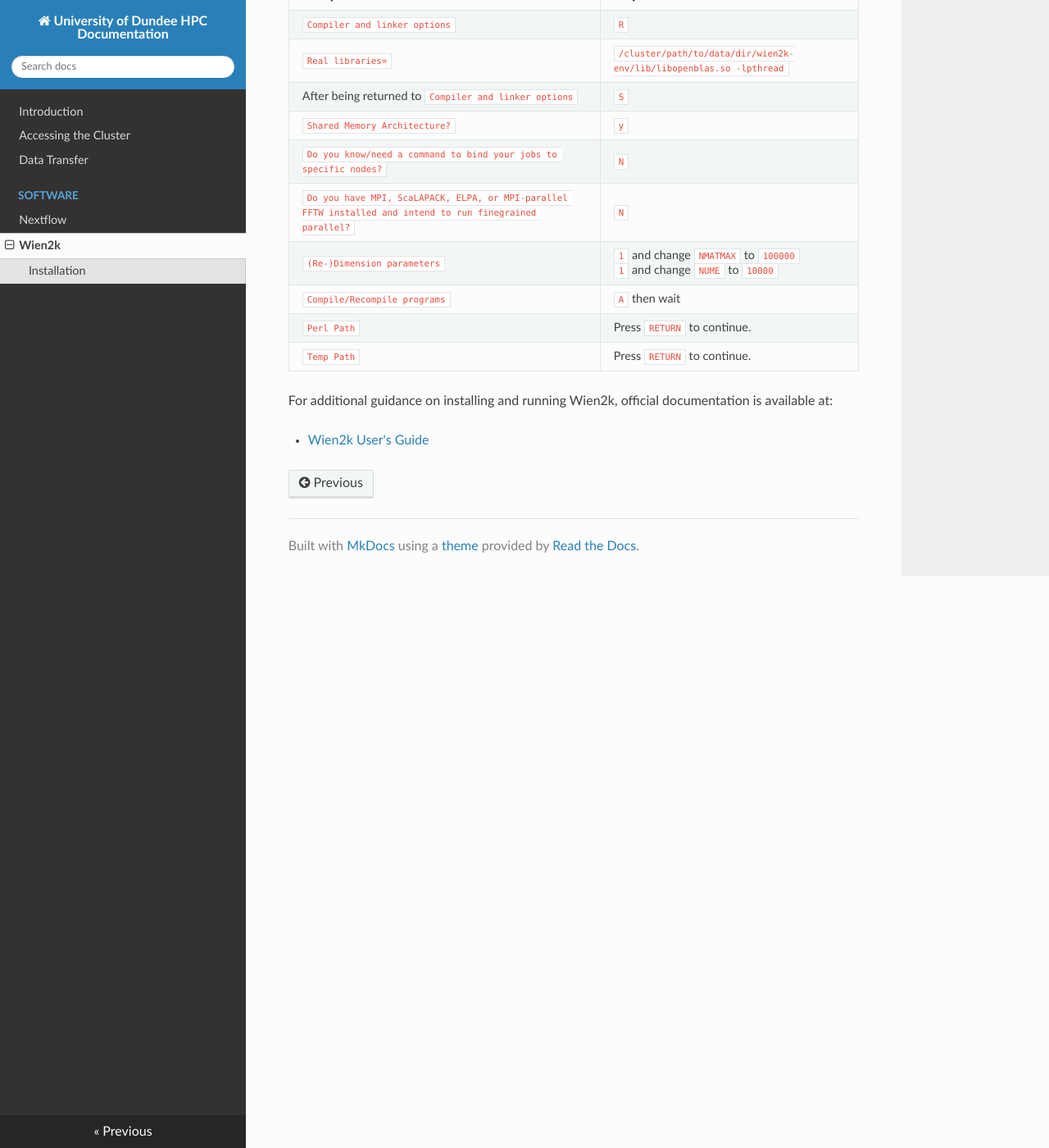
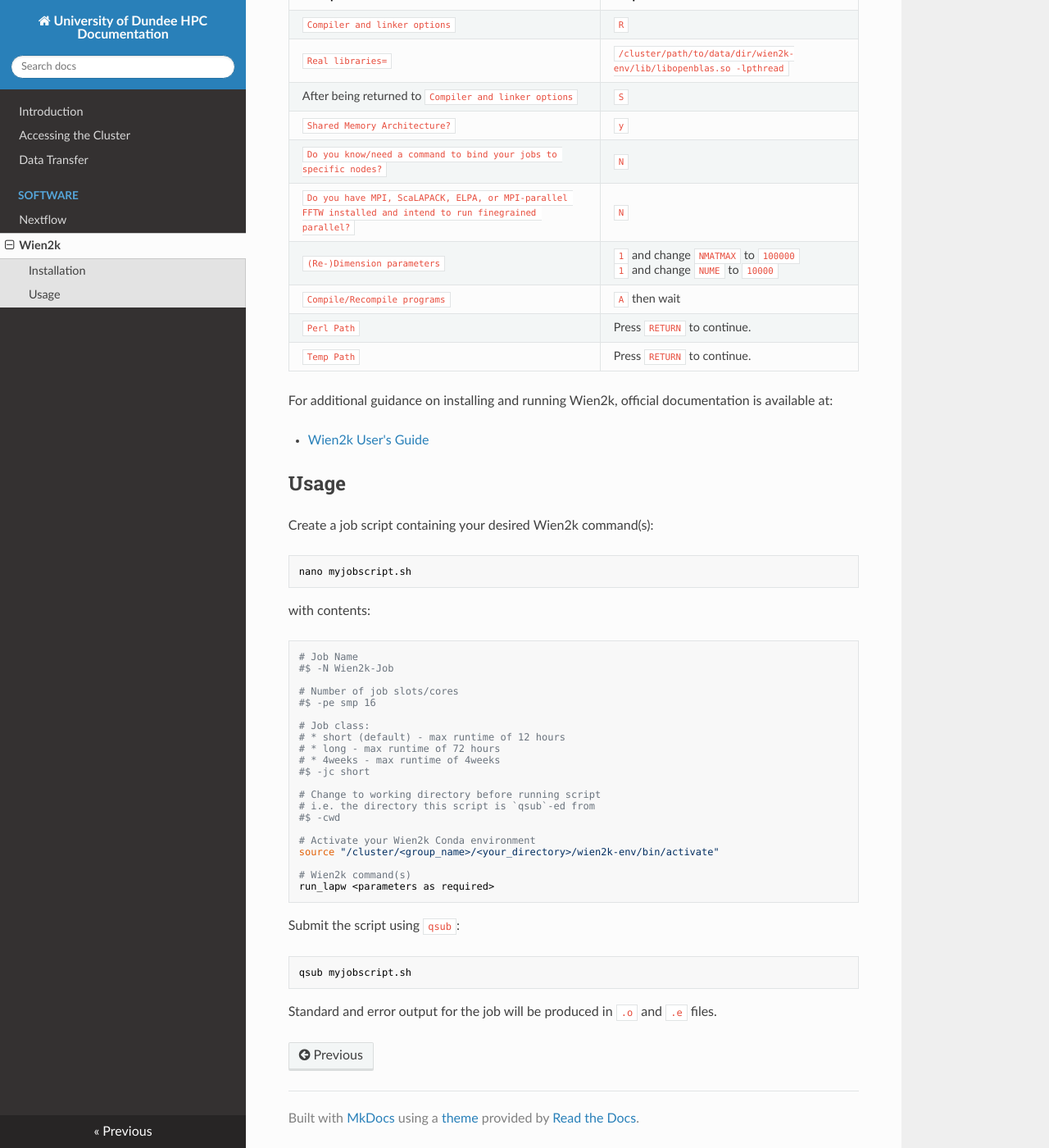
Before and after one commit to dsloanm-uodit/hpc-docs, an MkDocs documentation site: the page built from docs/software/wien2k.md, in a window 1280 px wide and 1400 px high, scrolled down 1984 px. Shown: the whole window at 82% size. Built offline with MkDocs 1.6.1, drawn with Linux system fonts in a browser that asks for light colours; nearby versions of some CDN libraries.

Commit message:
Add usage instructions for Wien2k

````diff
--- a/docs/software/wien2k.md
+++ b/docs/software/wien2k.md
@@ -98,3 +98,45 @@ Continue and follow prompts:
 For additional guidance on installing and running Wien2k, official documentation is available at:
 
 * [Wien2k User's Guide](http://www.wien2k.at/reg_user/textbooks/usersguide.pdf)
+
+## Usage
+
+Create a job script containing your desired Wien2k command(s):
+
+```console
+nano myjobscript.sh
+```
+
+with contents:
+
+```bash
+# Job Name
+#$ -N Wien2k-Job
+
+# Number of job slots/cores
+#$ -pe smp 16
+
+# Job class:
+# * short (default) - max runtime of 12 hours
+# * long - max runtime of 72 hours
+# * 4weeks - max runtime of 4weeks
+#$ -jc short
+
+# Change to working directory before running script
+# i.e. the directory this script is `qsub`-ed from
+#$ -cwd
+
+# Activate your Wien2k Conda environment
+source "/cluster/<group_name>/<your_directory>/wien2k-env/bin/activate"
+
+# Wien2k command(s)
+run_lapw <parameters as required>
+```
+
+Submit the script using `qsub`:
+
+```console
+qsub myjobscript.sh
+```
+
+Standard and error output for the job will be produced in `.o` and `.e` files.
````
